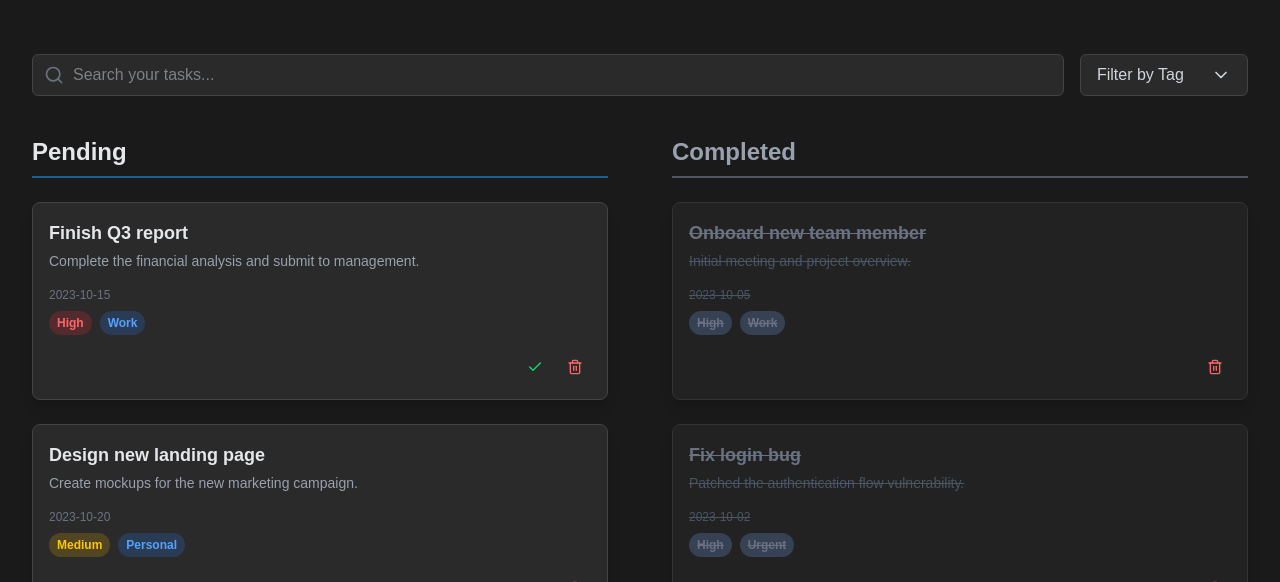
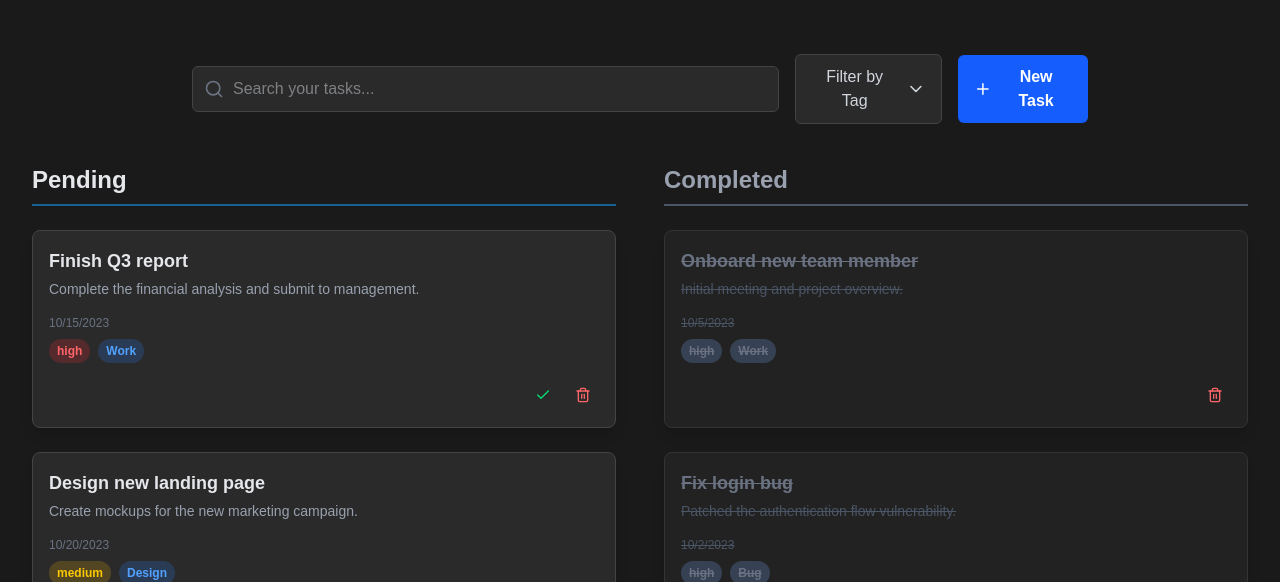
Before and after one commit to joaquinpalladino-afk/mockup-tm, a Next.js app: page / in a window 1280 px wide. Shown: the part 218-800 px from the top of the page. Built offline with nearby package versions, Linux system fonts and the light colour scheme.

Commit message:
I have added a TaskDetail to view the tasks, and improved the UI/UX

```diff
--- a/src/app/page.tsx
+++ b/src/app/page.tsx
@@ -1,23 +1,26 @@
 'use client';
 
-import { ChevronDown, Search, Check, Trash2 } from 'lucide-react';
+import { useState } from 'react';
+import { ChevronDown, Search, Check, Trash2, Plus } from 'lucide-react';
 import * as DropdownMenu from '@radix-ui/react-dropdown-menu';
 import { motion } from 'framer-motion';
+import { NewTask } from '@/components/NewTask';
+import { TaskDetail } from '@/components/TaskDetail';
 
 const tags = ["All", "Work", "Personal", "Urgent", "Shopping"];
 
 const pendingTasks = [
-  { id: 1, title: "Finish Q3 report", description: "Complete the financial analysis and submit to management.", dueDate: "2023-10-15", priority: "High", tag: "Work", status: "pending" },
-  { id: 2, title: "Design new landing page", description: "Create mockups for the new marketing campaign.", dueDate: "2023-10-20", priority: "Medium", tag: "Personal", status: "pending" },
-  { id: 3, title: "Call the electrician", description: "Schedule an appointment to fix the kitchen light.", dueDate: "2023-10-12", priority: "High", tag: "Urgent", status: "pending" },
-  { id: 4, title: "Buy groceries", description: "Milk, eggs, bread, and coffee.", dueDate: "2023-10-11", priority: "Low", tag: "Shopping", status: "pending" },
-  { id: 5, title: "Plan weekend trip", description: "Research destinations and book accommodation.", dueDate: "2023-10-14", priority: "Medium", tag: "Personal", status: "pending" },
+  { id: 1, title: "Finish Q3 report", description: "Complete the financial analysis and submit to management.", dueDate: "2023-10-15", priority: "high", tags: ["Work"], status: "pending" },
+  { id: 2, title: "Design new landing page", description: "Create mockups for the new marketing campaign.", dueDate: "2023-10-20", priority: "medium", tags: ["Design"], status: "pending" },
+  { id: 3, title: "Call the electrician", description: "Schedule an appointment to fix the kitchen light.", dueDate: "2023-10-12", priority: "high", tags: ["Home"], status: "pending" },
+  { id: 4, title: "Buy groceries", description: "Milk, eggs, bread, and coffee.", dueDate: "2023-10-11", priority: "low", tags: ["Shopping"], status: "pending" },
+  { id: 5, title: "Plan weekend trip", description: "Research destinations and book accommodation.", dueDate: "2023-10-14", priority: "medium", tags: ["Personal"], status: "pending" },
 ];
 
 const completedTasks = [
-  { id: 6, title: "Onboard new team member", description: "Initial meeting and project overview.", dueDate: "2023-10-05", priority: "High", tag: "Work", status: "completed" },
-  { id: 7, title: "Fix login bug", description: "Patched the authentication flow vulnerability.", dueDate: "2023-10-02", priority: "High", tag: "Urgent", status: "completed" },
-  { id: 8, title: "Pay monthly bills", description: "Internet, electricity, and water.", dueDate: "2023-10-01", priority: "Medium", tag: "Personal", status: "completed" },
+  { id: 6, title: "Onboard new team member", description: "Initial meeting and project overview.", dueDate: "2023-10-05", priority: "high", tags: ["Work"], status: "completed" },
+  { id: 7, title: "Fix login bug", description: "Patched the authentication flow vulnerability.", dueDate: "2023-10-02", priority: "high", tags: ["Bug"], status: "completed" },
+  { id: 8, title: "Pay monthly bills", description: "Internet, electricity, and water.", dueDate: "2023-10-01", priority: "medium", tags: ["Finance"], status: "completed" },
 ];
 
 const containerVariants = {
@@ -33,20 +36,24 @@ const itemVariants = {
   visible: { y: 0, opacity: 1 },
 };
 
-const TaskCard = ({ title, description, dueDate, priority, tag, status }: { title: string, description: string, dueDate: string, priority: string, tag: string, status: string }) => {
+type Task = (typeof pendingTasks)[0];
+
+const TaskCard = ({ task, onTaskClick }: { task: Task, onTaskClick: (task: Task) => void }) => {
+  const { title, description, dueDate, priority, tags, status } = task;
   const isCompleted = status === 'completed';
 
   const priorityColors: { [key: string]: string } = {
-    High: 'bg-red-500/20 text-red-400',
-    Medium: 'bg-yellow-500/20 text-yellow-400',
-    Low: 'bg-green-500/20 text-green-400',
+    high: 'bg-red-500/20 text-red-400',
+    medium: 'bg-yellow-500/20 text-yellow-400',
+    low: 'bg-green-500/20 text-green-400',
   };
 
   return (
     <motion.div
       variants={itemVariants}
       whileHover={{ scale: 1.03 }}
-      className={`rounded-lg p-4 shadow-lg transition-colors duration-300 flex flex-col justify-between h-full ${
+      onClick={() => onTaskClick(task)}
+      className={`rounded-lg p-4 shadow-lg transition-colors duration-300 flex flex-col justify-between h-full cursor-pointer ${
         isCompleted
           ? 'bg-[#2a2a2a]/50 border border-[#333333]'
           : 'bg-[#2a2a2a] border border-[#444444] hover:border-[#156193]'
@@ -57,26 +64,28 @@ const TaskCard = ({ title, description, dueDate, priority, tag, status }: { titl
         <p className={`text-sm mt-1 ${isCompleted ? 'line-through text-gray-600' : 'text-gray-400'}`}>{description}</p>
 
         <div className={`mt-4 flex items-center text-xs ${isCompleted ? 'text-gray-600' : 'text-gray-500'}`}>
-          <span className={`${isCompleted ? 'line-through' : ''}`}>{dueDate}</span>
+          <span className={`${isCompleted ? 'line-through' : ''}`}>{new Date(dueDate).toLocaleDateString()}</span>
         </div>
 
-        <div className="mt-2 flex items-center gap-2">
+        <div className="mt-2 flex items-center gap-2 flex-wrap">
           <span className={`px-2 py-1 rounded-full text-xs font-semibold ${isCompleted ? 'line-through bg-gray-700 text-gray-500' : priorityColors[priority]}`}>
             {priority}
           </span>
-          <span className={`px-2 py-1 rounded-full text-xs font-semibold ${isCompleted ? 'line-through bg-gray-700 text-gray-500' : 'bg-blue-500/20 text-blue-400'}`}>
+          {tags.map(tag => (
+            <span key={tag} className={`px-2 py-1 rounded-full text-xs font-semibold ${isCompleted ? 'line-through bg-gray-700 text-gray-500' : 'bg-blue-500/20 text-blue-400'}`}>
               {tag}
             </span>
+          ))}
         </div>
       </div>
 
       <div className="flex justify-end gap-2 mt-4">
         {!isCompleted && (
-          <button className="p-2 rounded-full hover:bg-green-500/20 text-green-400 transition-colors">
+          <button className="p-2 rounded-full hover:bg-green-500/20 text-green-400 transition-colors" onClick={(e) => e.stopPropagation()}>
             <Check size={16} />
           </button>
         )}
-        <button className="p-2 rounded-full hover:bg-red-500/20 text-red-400 transition-colors">
+        <button className="p-2 rounded-full hover:bg-red-500/20 text-red-400 transition-colors" onClick={(e) => e.stopPropagation()}>
           <Trash2 size={16} />
         </button>
       </div>
@@ -85,39 +94,52 @@ const TaskCard = ({ title, description, dueDate, priority, tag, status }: { titl
 };
 
 export default function YourTasksPage() {
+  const [isNewTaskOpen, setIsNewTaskOpen] = useState(false);
+  const [selectedTask, setSelectedTask] = useState<Task | null>(null);
+
+  const handleTaskClick = (task: Task) => {
+    setSelectedTask(task);
+  };
+
+  const handleCloseDetail = () => {
+    setSelectedTask(null);
+  };
+
   return (
-    <div className="bg-[#1a1a1a] text-gray-100 min-h-screen p-8">
+    <div className="bg-[#1a1a1a] text-gray-100 min-h-screen p-4 sm:p-8">
+      <NewTask isOpen={isNewTaskOpen} onOpenChange={setIsNewTaskOpen} />
+      <TaskDetail isOpen={!!selectedTask} onOpenChange={handleCloseDetail} task={selectedTask ? { ...selectedTask, expiresAt: selectedTask.dueDate } : null} />
+
       <motion.header
         initial={{ y: -20, opacity: 0 }}
         animate={{ y: 0, opacity: 1 }}
         transition={{ duration: 0.5 }}
-        className="text-center mb-12 pt-16"
+        className="text-center mb-12 pt-10 sm:pt-16"
       >
-        <h1 className="text-5xl font-extrabold tracking-tight">Your Tasks</h1>
+        <h1 className="text-4xl sm:text-5xl font-extrabold tracking-tight">Your Tasks</h1>
       </motion.header>
 
       <motion.div
         initial={{ opacity: 0 }}
         animate={{ opacity: 1 }}
         transition={{ duration: 0.5, delay: 0.2 }}
-        className="flex flex-col-reverse md:flex-row justify-between items-center mb-10 gap-4"
+        className="flex flex-col md:flex-row items-center mb-10 gap-4 max-w-4xl mx-auto"
       >
-        {/* Search Bar */}
-        <div className="relative w-full md:flex-grow">
+        <div className="relative w-full md:w-8/12">
           <Search className="absolute left-3 top-1/2 -translate-y-1/2 h-5 w-5 text-gray-500" />
           <input
             type="text"
             placeholder="Search your tasks..."
-            className="w-full bg-[#2a2a2a] border border-[#444444] text-gray-300 pl-10 pr-4 py-2 rounded-md focus:outline-none focus:ring-2 focus:ring-[#156193]"
+            className="w-full bg-[#2a2a2a] border border-[#444444] text-gray-300 pl-10 pr-4 py-2.5 rounded-md focus:outline-none focus:ring-2 focus:ring-[#156193]"
           />
         </div>
 
-        {/* Tags Dropdown */}
+        <div className='flex items-center gap-4 w-full md:w-4/12 md:justify-end'>
           <DropdownMenu.Root>
             <DropdownMenu.Trigger asChild>
-            <button className="flex items-center justify-between w-full md:w-48 bg-[#2a2a2a] border border-[#444444] text-gray-300 px-4 py-2 rounded-md hover:bg-[#444444] transition-colors">
+              <button className="flex items-center justify-between w-full sm:w-auto bg-[#2a2a2a] border border-[#444444] text-gray-300 px-4 py-2.5 rounded-md hover:bg-[#444444] transition-colors">
                 <span>Filter by Tag</span>
-              <ChevronDown className="h-5 w-5" />
+                <ChevronDown className="h-5 w-5 ml-2" />
               </button>
             </DropdownMenu.Trigger>
             <DropdownMenu.Portal>
@@ -136,37 +158,33 @@ export default function YourTasksPage() {
               </DropdownMenu.Content>
             </DropdownMenu.Portal>
           </DropdownMenu.Root>
+          <button
+            onClick={() => setIsNewTaskOpen(true)}
+            className="flex items-center gap-2 bg-blue-600 text-white font-semibold px-4 py-2.5 rounded-md hover:bg-blue-700 transition-colors focus:outline-none focus:ring-2 focus:ring-offset-2 focus:ring-offset-[#1a1a1a] focus:ring-blue-500"
+          >
+            <Plus size={18} />
+            <span className='hidden sm:inline'>New Task</span>
+          </button>
+        </div>
       </motion.div>
 
-      <main className="grid grid-cols-1 lg:grid-cols-2 gap-16">
-        {/* Pending Tasks Column */}
+      <main className="grid grid-cols-1 lg:grid-cols-2 gap-12 max-w-7xl mx-auto">
         <motion.section variants={containerVariants} initial="hidden" animate="visible">
           <h2 className="text-2xl font-bold mb-6 border-b-2 border-[#156193] pb-2 text-gray-200">Pending</h2>
-          <motion.div
-            variants={containerVariants}
-            initial="hidden"
-            animate="visible"
-            className="grid grid-cols-1 md:grid-cols-2 xl:grid-cols-1 gap-6"
-          >
+          <div className="grid grid-cols-1 md:grid-cols-2 lg:grid-cols-1 gap-6">
             {pendingTasks.map(task => (
-              <TaskCard key={task.id} {...task} />
+              <TaskCard key={task.id} task={task} onTaskClick={handleTaskClick} />
             ))}
-          </motion.div>
+          </div>
         </motion.section>
 
-        {/* Completed Tasks Column */}
         <motion.section variants={containerVariants} initial="hidden" animate="visible">
           <h2 className="text-2xl font-bold mb-6 border-b-2 border-gray-600 pb-2 text-gray-400">Completed</h2>
-          <motion.div
-            variants={containerVariants}
-            initial="hidden"
-            animate="visible"
-            className="grid grid-cols-1 md:grid-cols-2 xl:grid-cols-1 gap-6"
-          >
+          <div className="grid grid-cols-1 md:grid-cols-2 lg:grid-cols-1 gap-6">
             {completedTasks.map(task => (
-              <TaskCard key={task.id} {...task} />
+              <TaskCard key={task.id} task={task} onTaskClick={handleTaskClick} />
             ))}
-          </motion.div>
+          </div>
         </motion.section>
       </main>
     </div>
--- /dev/null
+++ b/src/components/TaskDetail.tsx
@@ -0,0 +1,108 @@
+"use client";
+
+import * as React from "react";
+import * as Dialog from "@radix-ui/react-dialog";
+import { Cross2Icon } from "@radix-ui/react-icons";
+import { Circle } from "lucide-react";
+
+interface TaskDetailProps {
+  isOpen: boolean;
+  onOpenChange: (isOpen: boolean) => void;
+  task: {
+    title: string;
+    description: string;
+    tags: string[];
+    priority: "low" | "medium" | "high";
+    expiresAt: string;
+  } | null;
+}
+
+const priorityMap = {
+  low: { label: "Low", color: "green" },
+  medium: { label: "Medium", color: "orange" },
+  high: { label: "High", color: "red" },
+};
+
+export function TaskDetail({ isOpen, onOpenChange, task }: TaskDetailProps) {
+  if (!task) {
+    return null;
+  }
+
+  const { title, description, tags, priority, expiresAt } = task;
+  const priorityInfo = priorityMap[priority];
+
+  return (
+    <Dialog.Root open={isOpen} onOpenChange={onOpenChange}>
+      <Dialog.Portal>
+        <Dialog.Overlay className="bg-black/40 data-[state=open]:animate-overlayShow fixed inset-0" />
+        <Dialog.Content className="data-[state=open]:animate-contentShow fixed top-1/2 left-1/2 max-h-[90vh] w-[90vw] max-w-[450px] -translate-x-1/2 -translate-y-1/2 rounded-lg bg-[#161B22] p-6 shadow-lg focus:outline-none border border-neutral-700">
+          <Dialog.Title className="text-lg font-semibold text-center text-[--foreground] m-0 mb-5">
+            Task Details
+          </Dialog.Title>
+
+          <div className="flex flex-col space-y-4">
+            <div>
+              <h3 className="text-sm font-medium text-neutral-400 mb-1">Title</h3>
+              <p className="text-[--foreground]">{title}</p>
+            </div>
+
+            <div>
+              <h3 className="text-sm font-medium text-neutral-400 mb-1">Description</h3>
+              <p className="text-[--foreground] whitespace-pre-wrap">{description}</p>
+            </div>
+
+            <div>
+              <h3 className="text-sm font-medium text-neutral-400 mb-2">Tags</h3>
+              <div className="flex flex-wrap gap-2">
+                {tags.map(tag => (
+                  <span
+                    key={tag}
+                    className="px-3 py-1 text-xs rounded-full bg-neutral-700 text-neutral-300"
+                  >
+                    {tag}
+                  </span>
+                ))}
+              </div>
+            </div>
+
+            <div className="grid grid-cols-1 md:grid-cols-2 gap-4 pt-2">
+              <div>
+                <h3 className="text-sm font-medium text-neutral-400 mb-2">Priority</h3>
+                <div className="flex items-center">
+                  <Circle className={`w-3 h-3 mr-2`} fill={priorityInfo.color} color={priorityInfo.color} />
+                  <span className="text-[--foreground]">{priorityInfo.label}</span>
+                </div>
+              </div>
+
+              <div>
+                <h3 className="text-sm font-medium text-neutral-400 mb-2">Expires At</h3>
+                <p className="text-[--foreground]">
+                  {new Date(expiresAt).toLocaleString()}
+                </p>
+              </div>
+            </div>
+          </div>
+
+          <div className="flex justify-center mt-8">
+              <button
+                type="button"
+                onClick={() => onOpenChange(false)}
+                className="bg-blue-600 text-white hover:bg-blue-700 font-semibold rounded-md px-8 py-2.5 transition-colors focus:outline-none focus:ring-2 focus:ring-offset-2 focus:ring-offset-[--background] focus:ring-blue-500"
+              >
+                Close
+              </button>
+            </div>
+
+          <Dialog.Close asChild>
+            <button
+              className="text-neutral-400 hover:bg-neutral-700 absolute top-3 right-3 inline-flex h-6 w-6 appearance-none items-center justify-center rounded-full focus:outline-none focus:ring-2 focus:ring-neutral-500"
+              aria-label="Close"
+            >
+              <Cross2Icon />
+            </button>
+          </Dialog.Close>
+        </Dialog.Content>
+      </Dialog.Portal>
+    </Dialog.Root>
+  );
+}
```
Lines whose indentation alone changed are shown as unchanged.
